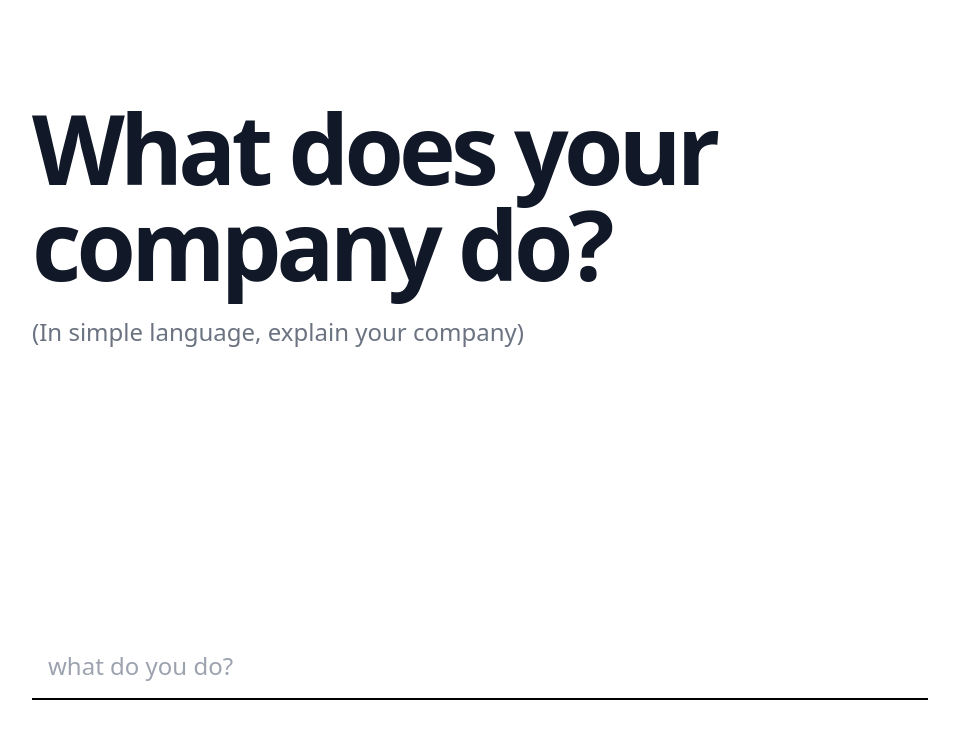
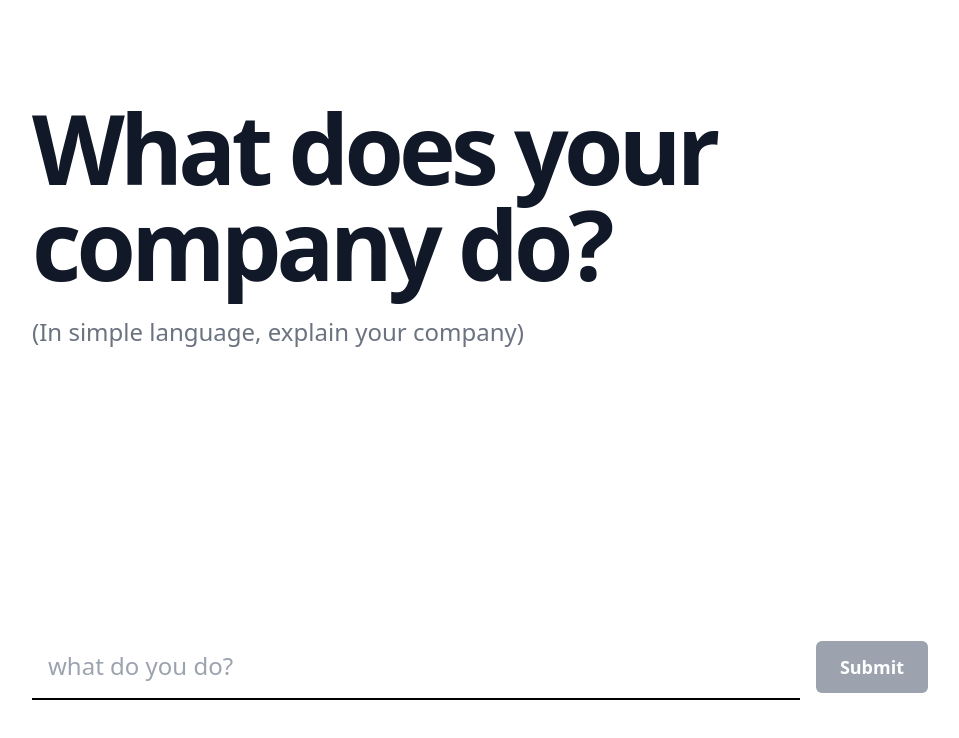
Before and after one commit to m-rlons/pulse, a Next.js app: page / in a window 1280 px wide. Shown: the top 738 px of the page, without its empty margins (160-1119 px from the left). Built offline with nearby package versions, Linux system fonts and the light colour scheme.

Commit message:
feat: Improve UI and UX based on feedback

```diff
--- a/components/SwipeInterface.tsx
+++ b/components/SwipeInterface.tsx
@@ -94,6 +94,20 @@ export const SwipeInterface: React.FC<SwipeInterfaceProps> = ({ statements, onCo
     }
   };
 
+  const cardVariants = {
+    initial: (direction: typeof exitDirection) => ({
+      opacity: 0,
+      y: direction === 'up' ? -300 : 50,
+      scale: 0.95,
+    }),
+    animate: {
+      opacity: 1,
+      y: 0,
+      scale: 1,
+    },
+    exit: (direction: typeof exitDirection) => getExitAnimation(direction),
+  };
+
   const progress = statements.length > 0 ? (currentIndex / statements.length) * 100 : 0;
 
   return (
@@ -115,9 +129,11 @@ export const SwipeInterface: React.FC<SwipeInterfaceProps> = ({ statements, onCo
             <motion.div
               key={currentIndex}
               className="absolute"
-              initial={{ opacity: 0, y: exitDirection === 'up' ? -300 : 0, scale: 0.95 }}
-              animate={{ opacity: 1, y: 0, scale: 1 }}
-              exit={getExitAnimation(exitDirection)}
+              variants={cardVariants}
+              custom={exitDirection}
+              initial="initial"
+              animate="animate"
+              exit="exit"
               transition={{ type: 'spring', stiffness: 300, damping: 30 }}
               drag={true}
               dragConstraints={{ left: 0, right: 0, top: 0, bottom: 0 }}
@@ -154,7 +170,7 @@ export const SwipeInterface: React.FC<SwipeInterfaceProps> = ({ statements, onCo
 
         {allAnswered ? (
             <div className="flex items-center gap-4">
-                <span className="text-gray-500 text-sm">Or Press Enter</span>
+                <span className="text-gray-500 text-sm">Or Press Cmd + Enter</span>
                 <button
                     onClick={handleContinue}
                     className="bg-black text-white px-6 py-3 rounded-md font-semibold hover:bg-gray-800 transition-colors text-base"
--- a/components/onboarding-flow.tsx
+++ b/components/onboarding-flow.tsx
@@ -39,7 +39,7 @@ export default function OnboardingFlow() {
           </p>
         </div>
 
-        <form onSubmit={(e) => { e.preventDefault(); handleNext(); }}>
+        <form onSubmit={(e) => { e.preventDefault(); handleNext(); }} className="flex items-center gap-4">
           <input
             type="text"
             value={businessDescription}
@@ -48,6 +48,13 @@ export default function OnboardingFlow() {
             className="w-full p-4 border-b-2 border-gray-300 focus:outline-none focus:border-black text-2xl bg-transparent"
             autoFocus
           />
+           <button
+            type="submit"
+            className="px-6 py-3 bg-black text-white rounded-md text-lg font-semibold hover:bg-gray-800 disabled:bg-gray-400"
+            disabled={!businessDescription.trim()}
+          >
+            Submit
+          </button>
         </form>
       </div>
     </div>
```
